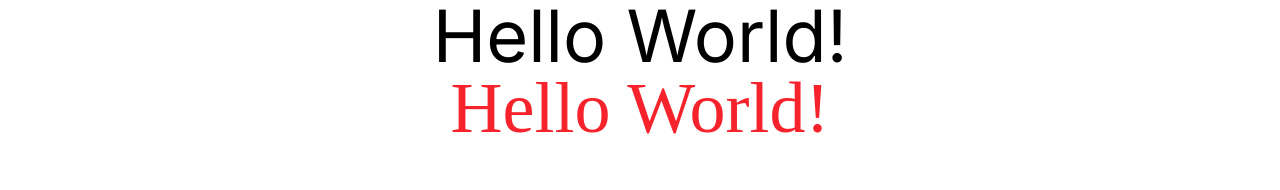
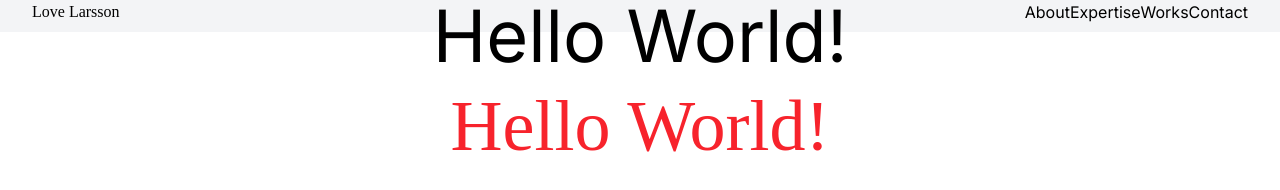
Before and after one commit to lovejlarsson/portfolio, a website built with Vite: page index.html in a window 1280 px wide. Shown: the top 190 px of the page. Built offline with nearby package versions, Linux system fonts and the light colour scheme; files whose address does not match are found by name.

Commit message:
Smooth scroll + header start

```diff
--- a/index.html
+++ b/index.html
@@ -7,11 +7,24 @@
     <title>Hej</title>
   </head>
   <body>
-    <div class="smooth-wrapper">
-      <div class="smooth-content h-[200vh]">
-        <h1 class="text-7xl text-center bg-testcolor" style="font-family: 'Inter', sans-serif;">Hello World!</h1>
-        <h1 class="text-7xl text-center font-fancy text-accent">Hello World!</h1>
-        <h1 class="text-7xl text-center font-fancy text-blueStrong -bottom-0.5 absolute">Hello World!</h1>
+
+    <header class="flex fixed w-full h-8 bg-gray-100 justify-between px-8">
+      <a class="fancy">Love Larsson</a>
+      <nav>
+        <ul class="flex content-center">
+          <li><a href="http://" target="_blank" rel="noopener noreferrer">About</a></li>
+          <li><a href="http://" target="_blank" rel="noopener noreferrer">Expertise</a></li>
+          <li><a href="http://" target="_blank" rel="noopener noreferrer">Works</a></li>
+          <li><a href="http://" target="_blank" rel="noopener noreferrer">Contact</a></li>
+        </ul>
+      </nav>
+    </header>
+
+    <div id="smooth-wrapper">
+      <div id="smooth-content" class="h-[200vh]">
+        <h1 class="text-7xl text-center bg-testcolor">Hello World!</h1>
+        <h1 class="text-7xl text-center fancy text-accent">Hello World!</h1>
+        <h1 class="text-7xl text-center fancy text-blueStrong -bottom-0.5 absolute">Hello World!</h1>
         </div>
     </div>
     <script type="module" src="/src/main.js"></script>
--- a/src/style.css
+++ b/src/style.css
@@ -10,10 +10,15 @@
 @import "tailwindcss";
 
 @theme {
-  --font-display: 'Inter', sans-serif;
+  --font-sans: 'Inter', sans-serif;
   --font-fancy: 'Antiquarian', serif;
 
   --color-accent: #F7232C;
   --color-accentStrong: #FF1D00;
   --color-blueStrong: #2000FF;
 }
+
+.fancy {
+  font-family: 'Antiquarian', serif;
+  line-height: 1.5;
+}
```
